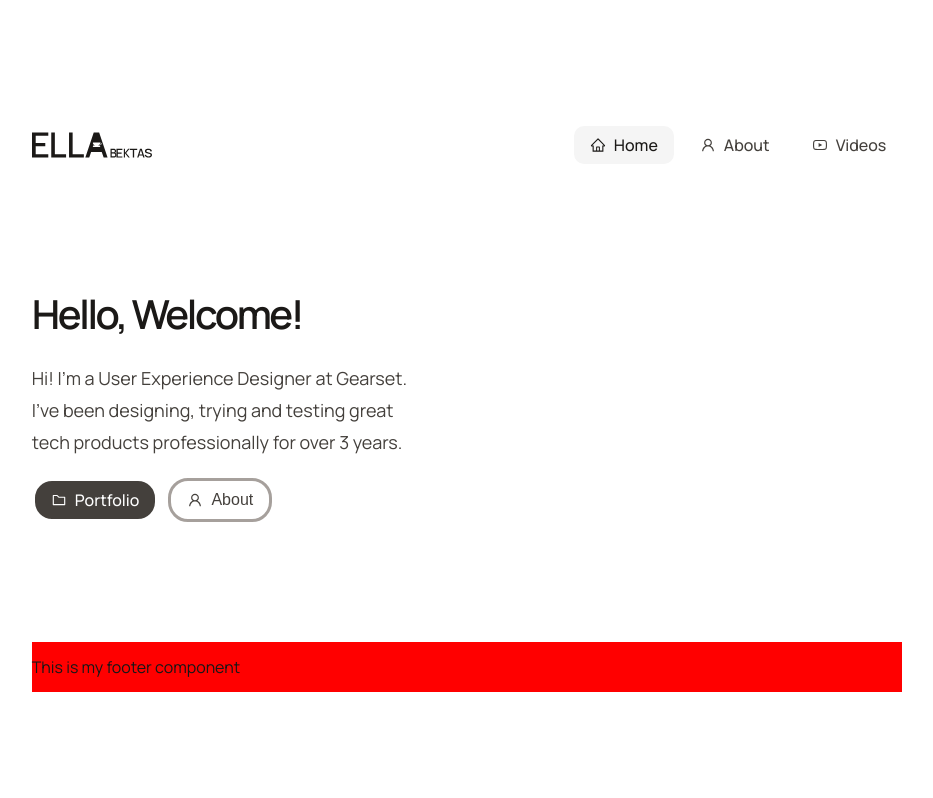
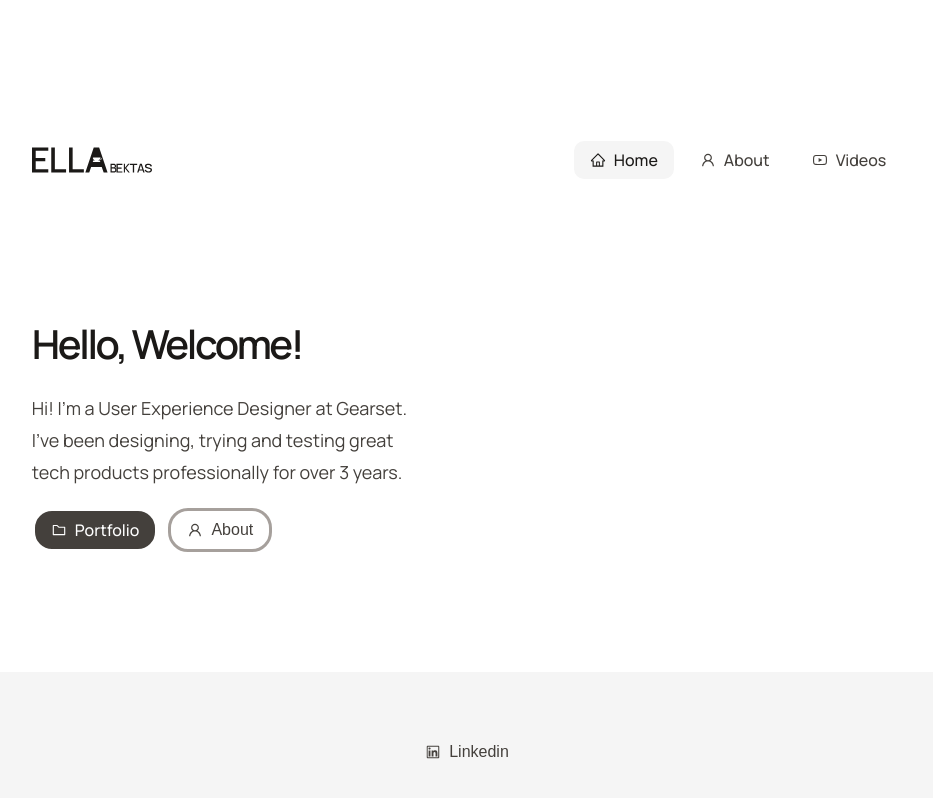
Before and after one commit to ella-bektas/ellabektas-website, a Next.js app: page / in a window 1280 px wide. Shown: the top 798 px of the page, without its empty margins (173-1106 px from the left). Built offline with nearby package versions, Linux system fonts and the light colour scheme.

Commit message:
Footer changes

```diff
--- a/src/app/components/Button/Button.module.css
+++ b/src/app/components/Button/Button.module.css
@@ -56,6 +56,7 @@
   cursor: pointer;
   font-weight: 500;
   transition: background-color 0.2s;
+  font-size: 16px;
 
   display: inline-flex;
   align-items: center;
@@ -66,3 +67,6 @@
 .tertiary:hover {
   background-color: #F5F5F5;
 }
+
+
+.icon {}
--- a/src/app/components/Button/Button.tsx
+++ b/src/app/components/Button/Button.tsx
@@ -1,11 +1,11 @@
 'use client'
 
-import React, { ReactNode } from "react";
+import { ReactNode } from "react";
 import styles from './Button.module.css';
 import { Icons, IconName } from "@/app/icons";
 
 type ButtonProps = {
-  children: ReactNode;
+  children?: ReactNode;
   variant?: 'primary' | 'secondary' | 'tertiary';
   onClick?: () => void;
   iconLeft?: IconName;
--- a/src/app/components/Footer/Footer.module.css
+++ b/src/app/components/Footer/Footer.module.css
@@ -1,9 +1,9 @@
 .container {
     display: flex;
-    justify-content: space-between;
+    justify-content: center;
     align-items: center;
-    background-color: red;
+    background-color: #F5F5F5;
     width: 100%;
-    height: 50px;
+    height: 20vh;
 
 }
--- a/src/app/components/Footer/Footer.tsx
+++ b/src/app/components/Footer/Footer.tsx
@@ -1,10 +1,16 @@
 "use client";
 
 import styles from './Footer.module.css';
+import { Icons, IconName } from "@/app/icons";
+import { Button } from "@/app/components/Button/Button";
 
 const Footer = () => {
 	return (
-		<div className={styles.container}> This is my footer component </div>
+		<div className={styles.container}>
+
+        <Button iconLeft="Linkedin" variant="tertiary">Linkedin</Button>
+         </div>
+
 		)
 	}
 
--- a/src/app/components/Header/Header.module.css
+++ b/src/app/components/Header/Header.module.css
@@ -4,6 +4,9 @@
     align-items: center;
     background-color: white;
     width: 100%;
-    height: 50px;
+    height: 10vh;
+    margin-top: 15vh;
+    padding-left: 6vw;
+    padding-right: 6vw;
 
 }
--- a/src/app/components/Header/Header.tsx
+++ b/src/app/components/Header/Header.tsx
@@ -1,6 +1,5 @@
 "use client";
 
-import React from "react";
 import Image from "next/image";
 import styles from './Header.module.css';
 import Tabs from '@/app/components/Tabs/Tabs';
--- a/src/app/globals.css
+++ b/src/app/globals.css
@@ -18,14 +18,25 @@ body {
 
 .main {
   display: flex;
+  justify-content: space-between;
   min-height: 100vh;
-  width: 100%;
-  max-width: 80vw;
+  width: 80vw;
+
   flex-direction: column;
   align-items: flex-start;
-  gap: 15vh;
   background-color: var(--foreground);
-  padding: 15vh 6vw;
+
+}
+
+.page-content {
+  padding-top: 15vh;
+  padding-bottom: 15vh;
+  padding-left: 6vw;
+  padding-right: 6vw;
+  width: 100%;
+  height: 100%;
+
+
 }
 
 .page {
@@ -35,7 +46,6 @@ body {
   --text-primary: #1B1917;
   --text-secondary: #44403C;
   font-family: "Manrope", sans-serif;
-
 
   display: flex;
   min-height: 100vh;
--- a/src/app/layout.tsx
+++ b/src/app/layout.tsx
@@ -27,7 +27,10 @@ export default function RootLayout({
       { href: '/videos', title: 'Videos', iconLeft: 'YoutubeOutline' },
        ]}
       />
+      <div className="page-content">
       {children}
+      </div>
+
 
       <Footer>
        {}
--- a/src/app/page.tsx
+++ b/src/app/page.tsx
@@ -12,7 +12,6 @@ export default function Home() {
   return (
     <div>
 
-
         <div className={styles.intro}>
           <h1>Hello, Welcome!</h1>
           <p>
@@ -22,12 +21,11 @@ export default function Home() {
         </div>
         <div className={styles.ctas}>
         <Button iconLeft="Portfolio" variant="primary">Portfolio</Button>
-
         <Link href="/about">
         <Button iconLeft="User" variant="secondary">About</Button>
         </Link>
+        </div>
 
-        </div>
 
     </div>
   );
```
